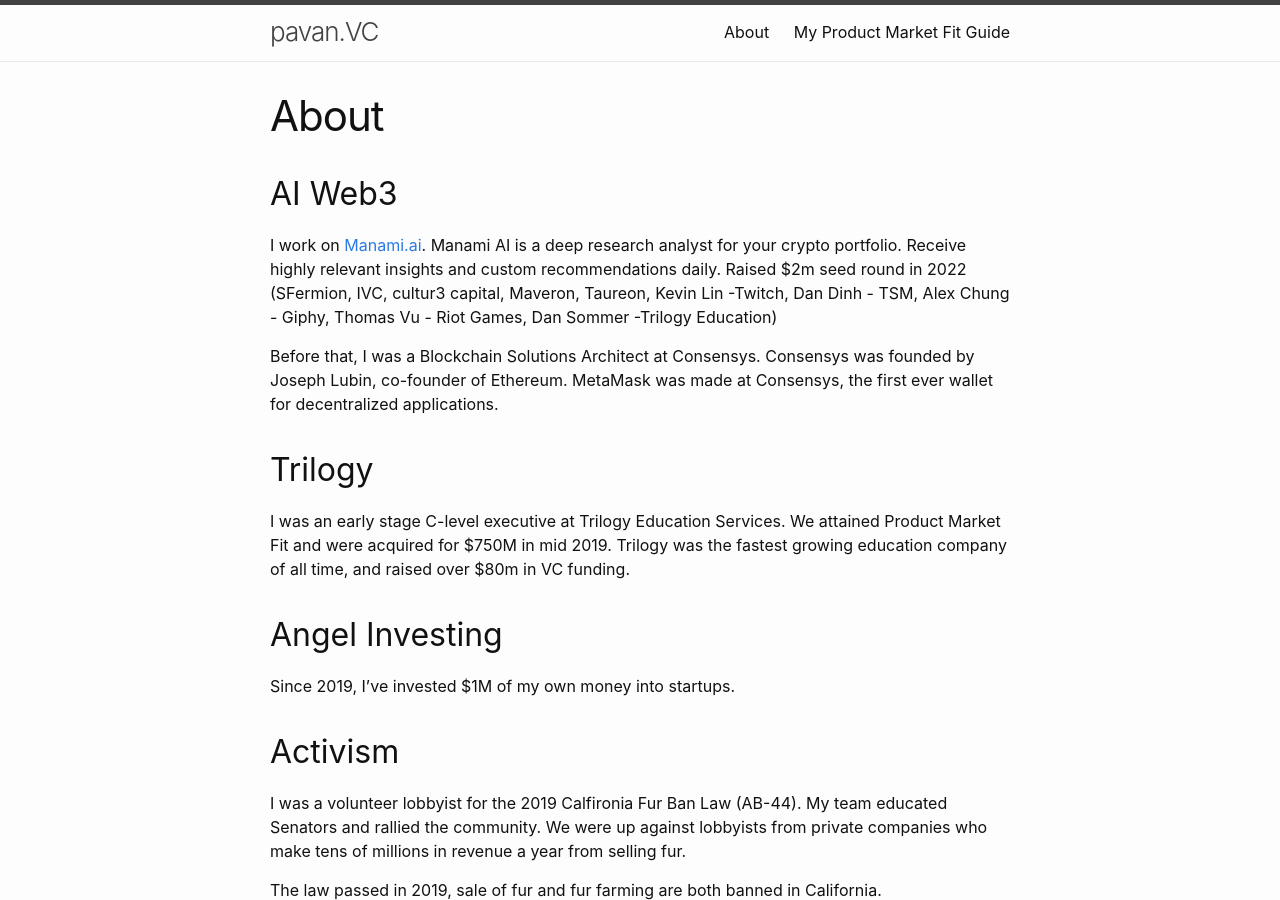
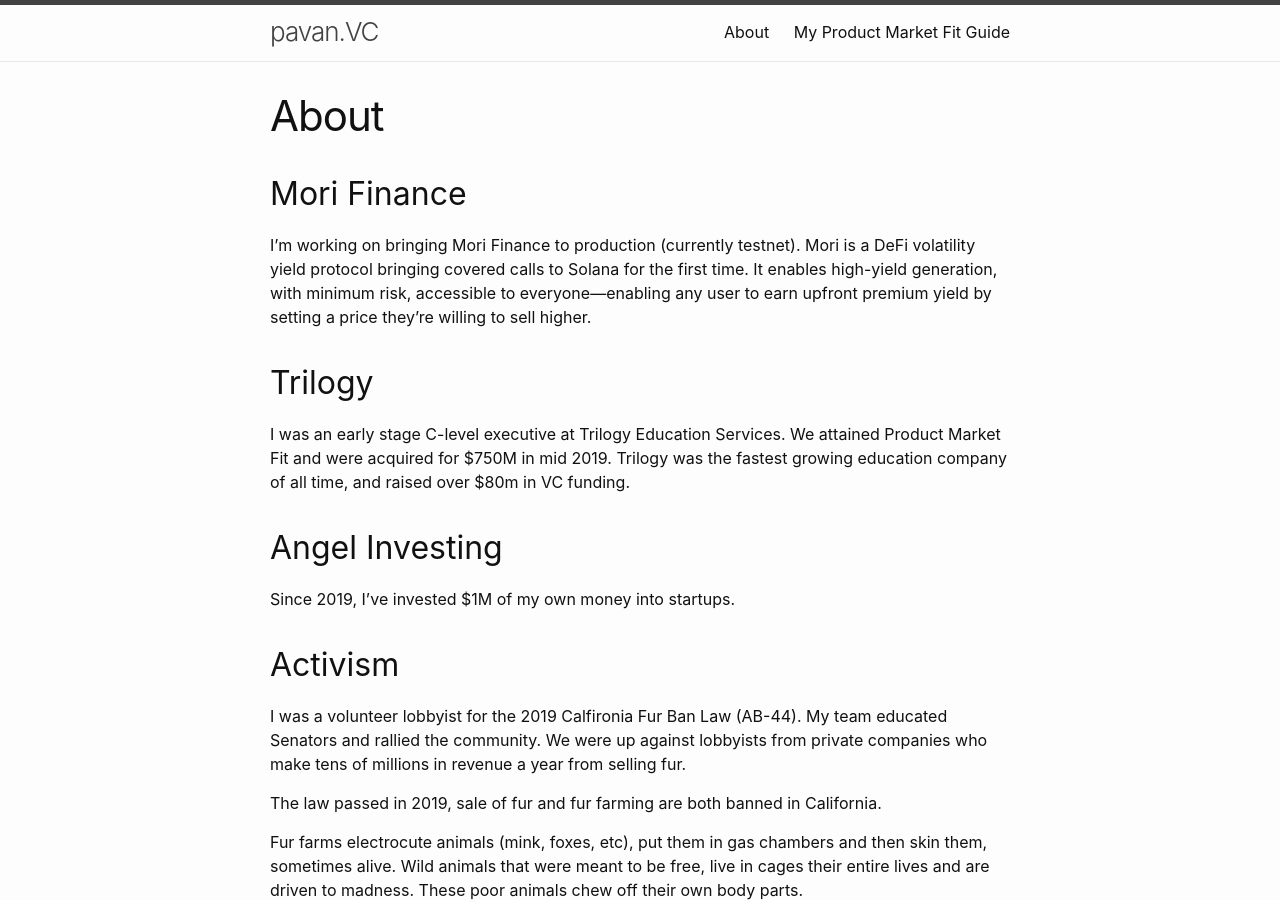
Before and after one commit to katpavan/katpavan.github.io, a Jekyll site: the page built from about.markdown, in a window 1280 px wide and 900 px high. Built offline with Jekyll 4.4.1, drawn with Linux system fonts in a browser that asks for light colours.

Commit message:
Update about.markdown

```diff
--- a/about.markdown
+++ b/about.markdown
@@ -4,11 +4,17 @@
 permalink: /about/
 ---
 
+## Mori Finance
+
+I'm working on bringing Mori Finance to production (currently testnet). Mori is a DeFi volatility yield protocol bringing covered calls to Solana for the first time. It enables high-yield generation, with minimum risk, accessible to everyone—enabling any user to earn upfront premium yield by setting a price they're willing to sell higher.
+
+<!--
 ## AI Web3
 
 I work on [Manami.ai](https://twitter.com/manamidotai). Manami AI is a deep research analyst for your crypto portfolio. Receive highly relevant insights and custom recommendations daily. Raised $2m seed round in 2022 (SFermion, IVC, cultur3 capital, Maveron, Taureon, Kevin Lin -Twitch, Dan Dinh - TSM, Alex Chung - Giphy, Thomas Vu - Riot Games, Dan Sommer -Trilogy Education)
 
 Before that, I was a Blockchain Solutions Architect at Consensys. Consensys was founded by Joseph Lubin, co-founder of Ethereum. MetaMask was made at Consensys, the first ever wallet for decentralized applications.
+-->
 
 ## Trilogy
 
```
